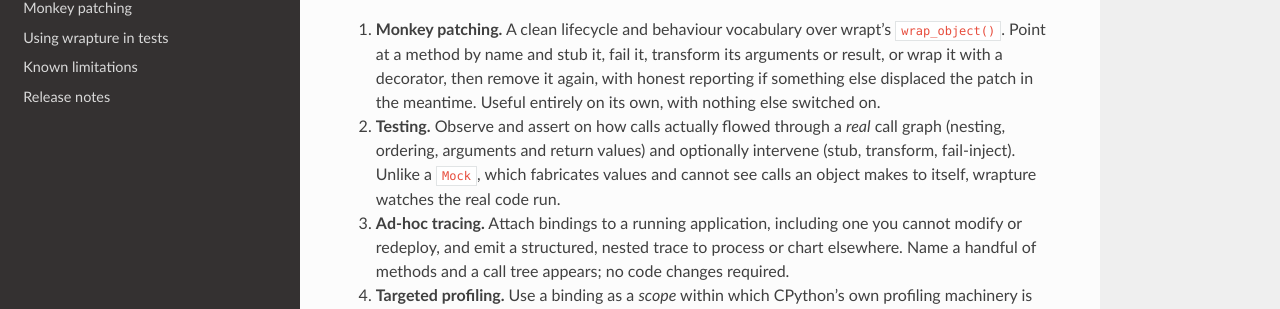
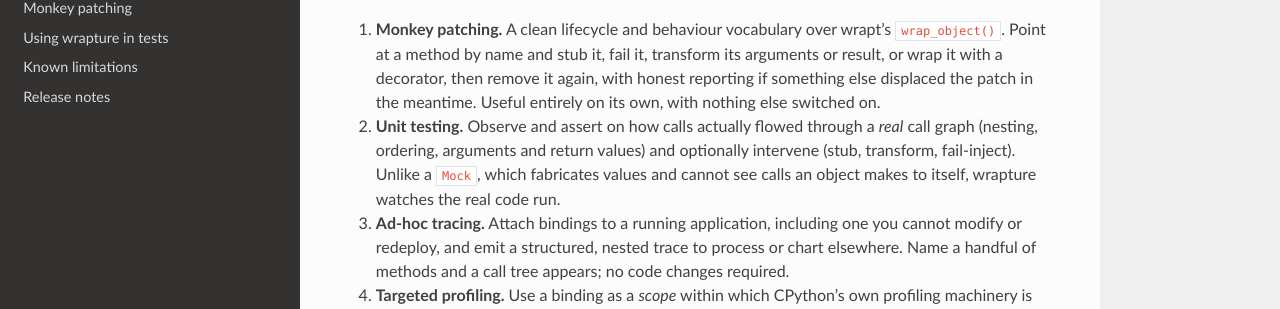
Before and after one commit to GrahamDumpleton/wrapture, a Sphinx documentation site: the page built from docs/index.md, in a window 1280 px wide and 900 px high, scrolled down 447 px. Shown: the part 141-450 px from the top of the window. Built offline with Sphinx 7.4.7 and the Read the Docs theme 3.1.0, drawn with Linux system fonts in a browser that asks for light colours.

Commit message:
Rename the testing use case to unit testing in README and docs.

```diff
--- a/docs/index.md
+++ b/docs/index.md
@@ -26,7 +26,7 @@
    patch in the meantime. Useful entirely on its own, with nothing else
    switched on.
 
-2. **Testing.** Observe and assert on how calls actually flowed through a
+2. **Unit testing.** Observe and assert on how calls actually flowed through a
    *real* call graph (nesting, ordering, arguments and return values) and
    optionally intervene (stub, transform, fail-inject). Unlike a `Mock`,
    which fabricates values and cannot see calls an object makes to itself,
```
Also changed, not shown: README.md (+1 -1 lines).
